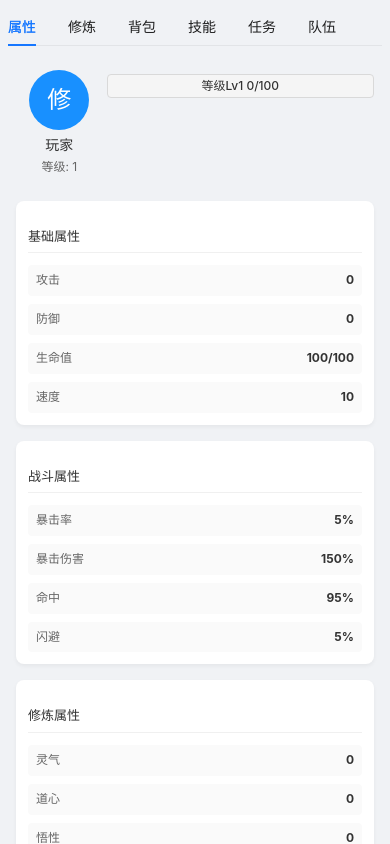
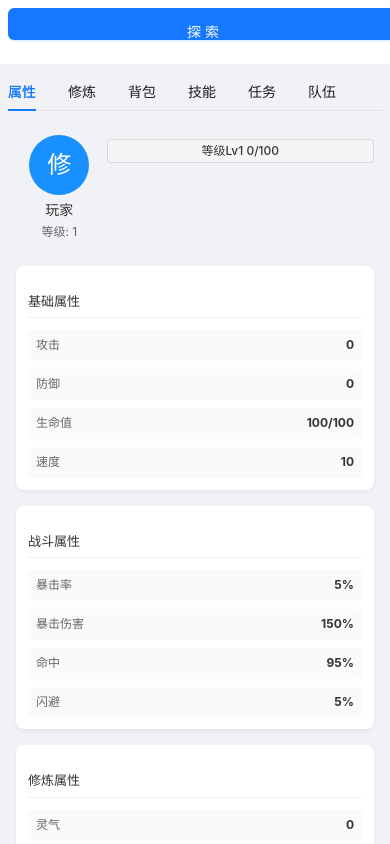
Before and after one commit to seven-it-work/godot-compoent, a Vue app in the folder vue-antd/: page /temp_html/mobile/player-detail in a window 390 px wide. Built offline with nearby package versions, Linux system fonts and the light colour scheme; the HTML template or start-up script is replaced by a standard one.

Commit message:
refactor(mobile): 将探索按钮从修炼页移至玩家详情页头部
重构移动端界面布局，将探索功能按钮从修炼页面移除并添加到玩家详情页的头部区域，提升导航一致性和用户体验

```diff
--- a/vue-antd/src/mobile/playerDetail/Cultivation.vue
+++ b/vue-antd/src/mobile/playerDetail/Cultivation.vue
@@ -120,19 +120,7 @@
           </a-col>
         </a-row>
 
-        <!-- 探索按钮 -->
-        <a-row :gutter="[0, 0]" style="margin-top: 4px !important">
-          <a-col :span="24">
-            <a-button
-              type="primary"
-              @click="goExplore"
-              block
-              style="padding: 0; margin: 0"
-            >
-              探索
-            </a-button>
-          </a-col>
-        </a-row>
+
       </div>
     </a-layout-content>
   </a-layout>
@@ -140,13 +128,11 @@
 
 <script setup lang="ts">
 import { ref, computed } from "vue";
-import { useRouter } from "vue-router";
 import { useGameStore } from "../../store/gameStore";
 import type { SpiritRootType, SpiritQi } from "../../types/game";
 import SpiritProgress from "../components/SpiritProgress.vue";
 
 const gameStore = useGameStore();
-const router = useRouter();
 
 // 计算属性
 const player = computed(() => gameStore.player);
@@ -205,11 +191,7 @@ const levelUp = () => {
   }
 };
 
-// 探索
-const goExplore = () => {
-  console.log("goExplore");
-  router.push("/mobile/explore");
-};
+
 </script>
 
 <style scoped>
--- a/vue-antd/src/mobile/玩家详情.vue
+++ b/vue-antd/src/mobile/玩家详情.vue
@@ -1,5 +1,18 @@
 <template>
   <a-layout class="mobile-player-detail" :style="{ padding: 0, margin: 0 }">
+    <!-- Header区域，放置探索按钮 -->
+    <a-layout-header style="height: auto; padding: 0; background: #fff; border-bottom: 1px solid #f0f0f0;">
+      <div class="header-container">
+        <a-button
+          type="primary"
+          @click="goExplore"
+          block
+          style="padding: 12px; margin: 8px;"
+        >
+          探索
+        </a-button>
+      </div>
+    </a-layout-header>
     <a-layout-content :style="{ padding: 0, margin: 0 }">
       <!-- Tab页签区域 -->
       <div class="tabs-container">
@@ -47,9 +60,11 @@ import PlayerQuests from "./playerDetail/PlayerQuests.vue";
 import Team from "./playerDetail/Team.vue";
 // 导入现有的修炼组件
 import Cultivation from "./playerDetail/Cultivation.vue";
+import { useRouter } from "vue-router";
 import { useGameStore } from "../store/gameStore";
 
 const gameStore = useGameStore();
+const router = useRouter();
 
 // 响应式数据
 // 从gameStore中获取当前激活的tab
@@ -88,6 +103,12 @@ onMounted(() => {
 
 // 计算属性已移至PlayerAttributes.vue组件中
 
+// 探索功能
+const goExplore = () => {
+  console.log("goExplore");
+  router.push("/mobile/explore");
+};
+
 // 初始化日志
 console.log(
   '[玩家详情] 组件初始化完成，当前activeTab: "' + activeTab.value + '"'
@@ -103,6 +124,11 @@ console.log(
   box-sizing: border-box;
   background-color: #f0f2f5;
   overflow-y: auto;
+}
+
+.header-container {
+  width: 100%;
+  box-sizing: border-box;
 }
 
 .player-basic-info {
```
